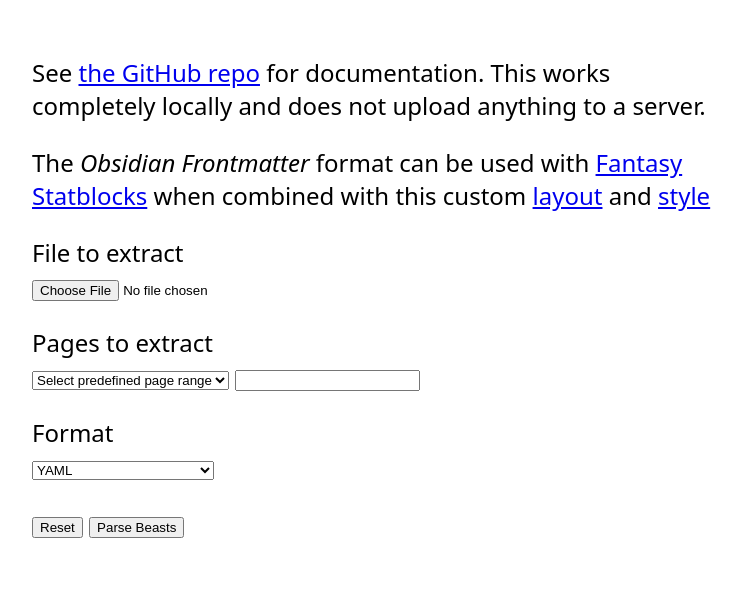
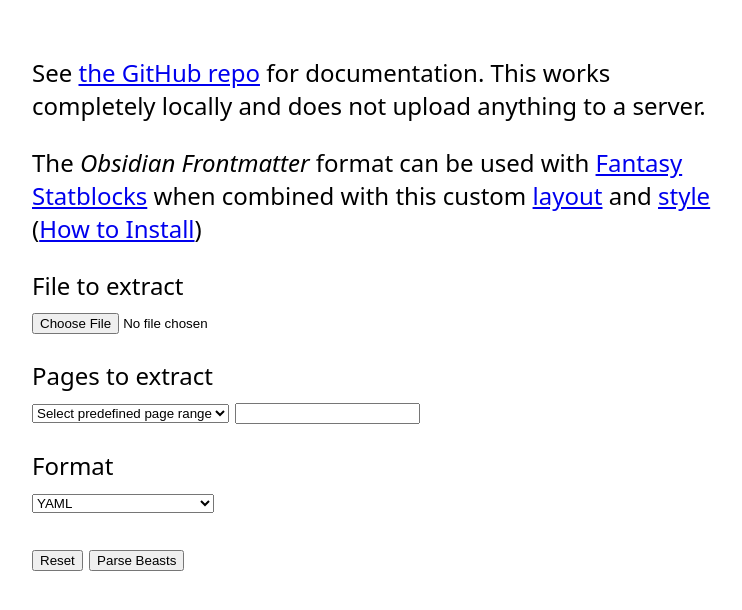
Before and after one commit to ModProg/cosmere-rpg-beast-extractor, a plain HTML site: page index.html in a window 1280 px wide. Shown: the whole page, without its empty margins (258-1000 px from the left). Drawn offline with Linux system fonts and the light colour scheme.

Commit message:
add-docu-for-plugin

```diff
--- a/index.html
+++ b/index.html
@@ -81,7 +81,7 @@
 			<p>The <em>Obsidian Frontmatter</em>
 				format can be used with <a href="https://plugins.javalent.com/statblocks">Fantasy Statblocks</a>
 				when combined with this custom <a href="obsidian-fantasy-statblocks/Layout.json" download="Stormlight Archive Layout.json">layout</a>
-				and <a href="obsidian-fantasy-statblocks/Style.css" download="Stormlight Archive Style.css">style</a></p>
+				and <a href="obsidian-fantasy-statblocks/Style.css" download="Stormlight Archive Style.css">style</a> (<a href=https://github.com/ModProg/cosmere-rpg-beast-extractor/tree/main/obsidian-fantasy-statblocks>How to Install</a>)</p>
 			<label>
 				File to extract<br>
 				<input type="file" name="file" id="file" required accept=".pdf,application/pdf">
```
Also changed, not shown: obsidian-fantasy-statblocks/README.md (added).
